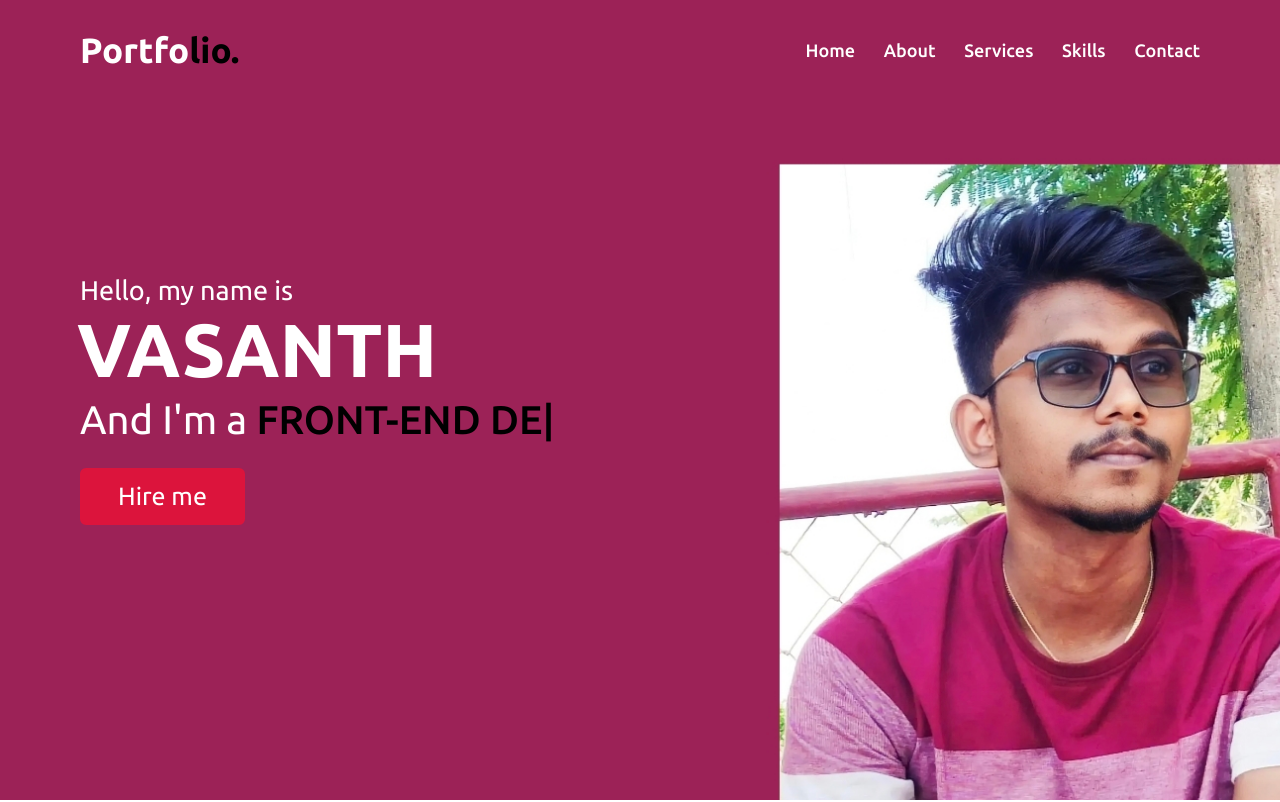
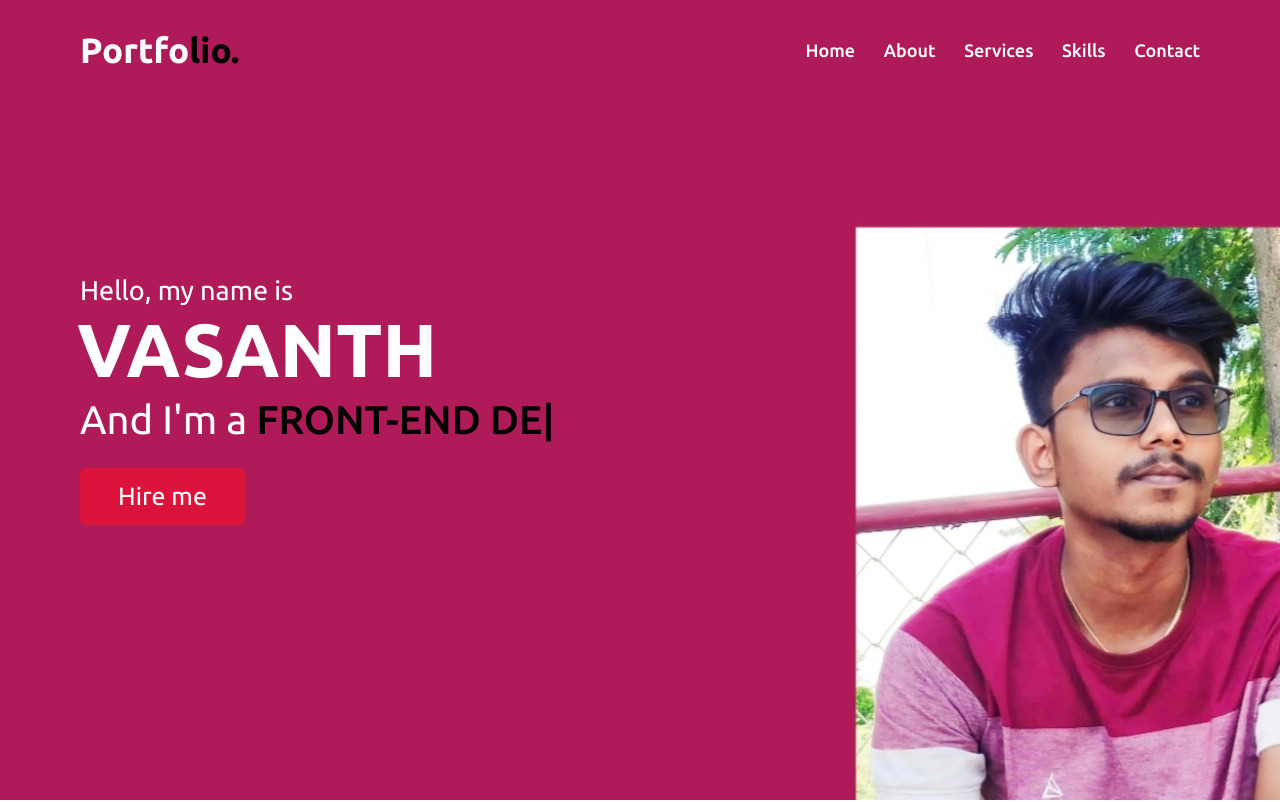
Before and after one commit to vsrooban/my-portfolio-website, a plain HTML site: page index.html in a window 1280 px wide. Shown: the top 802 px of the page. Drawn offline with nearby package versions, Linux system fonts and the light colour scheme.

Commit message:
Update style.css

```diff
--- a/style.css
+++ b/style.css
@@ -165,7 +165,7 @@ section .title::after{
 /* home section styling */
 .home{
     display: flex;
-    background: url("background image 1.jpg") no-repeat center;
+    background: url("background image 2.jpg") no-repeat center;
     height: 100vh;
     color: #fff;
     min-height: 500px;
```
